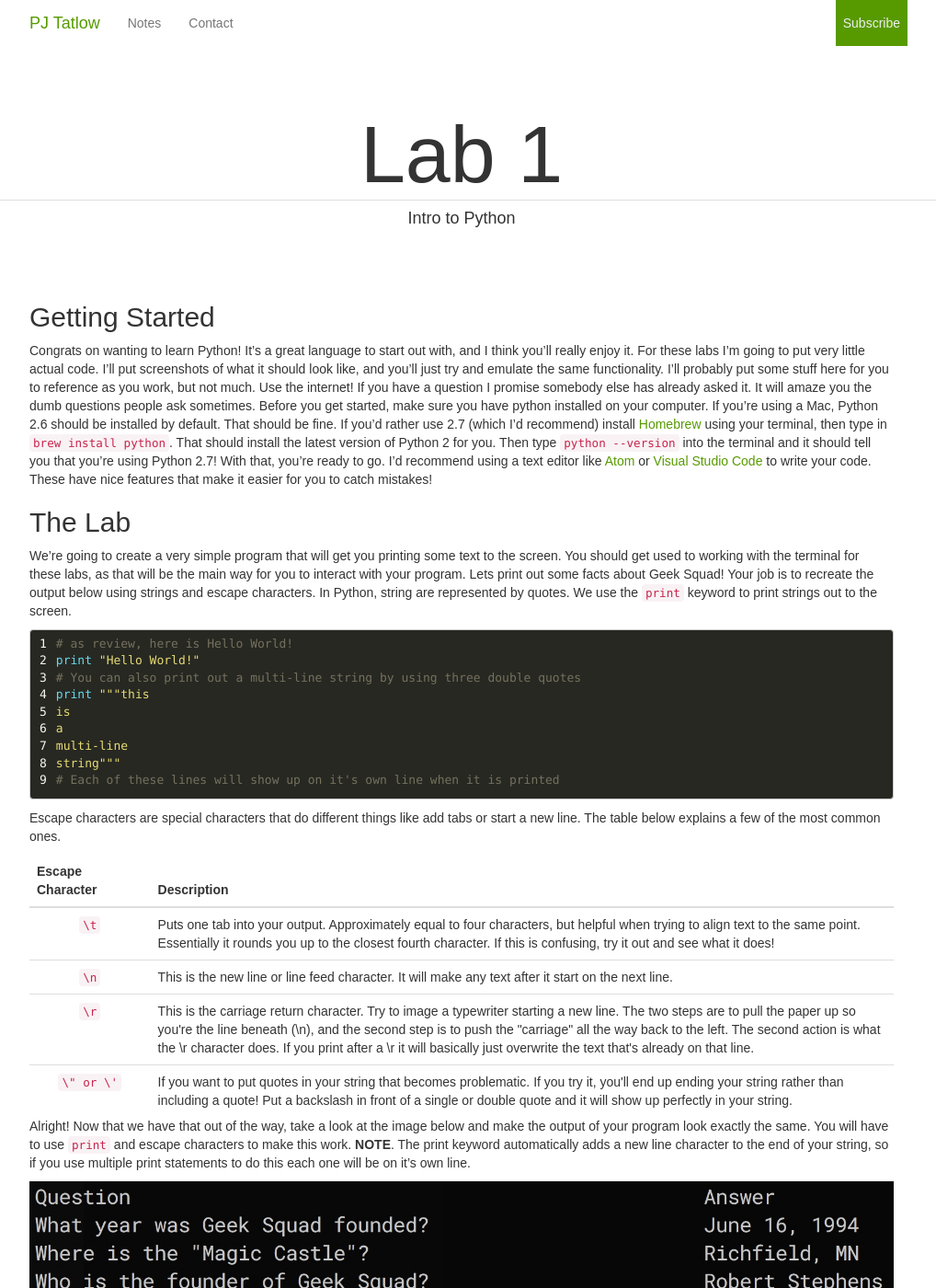
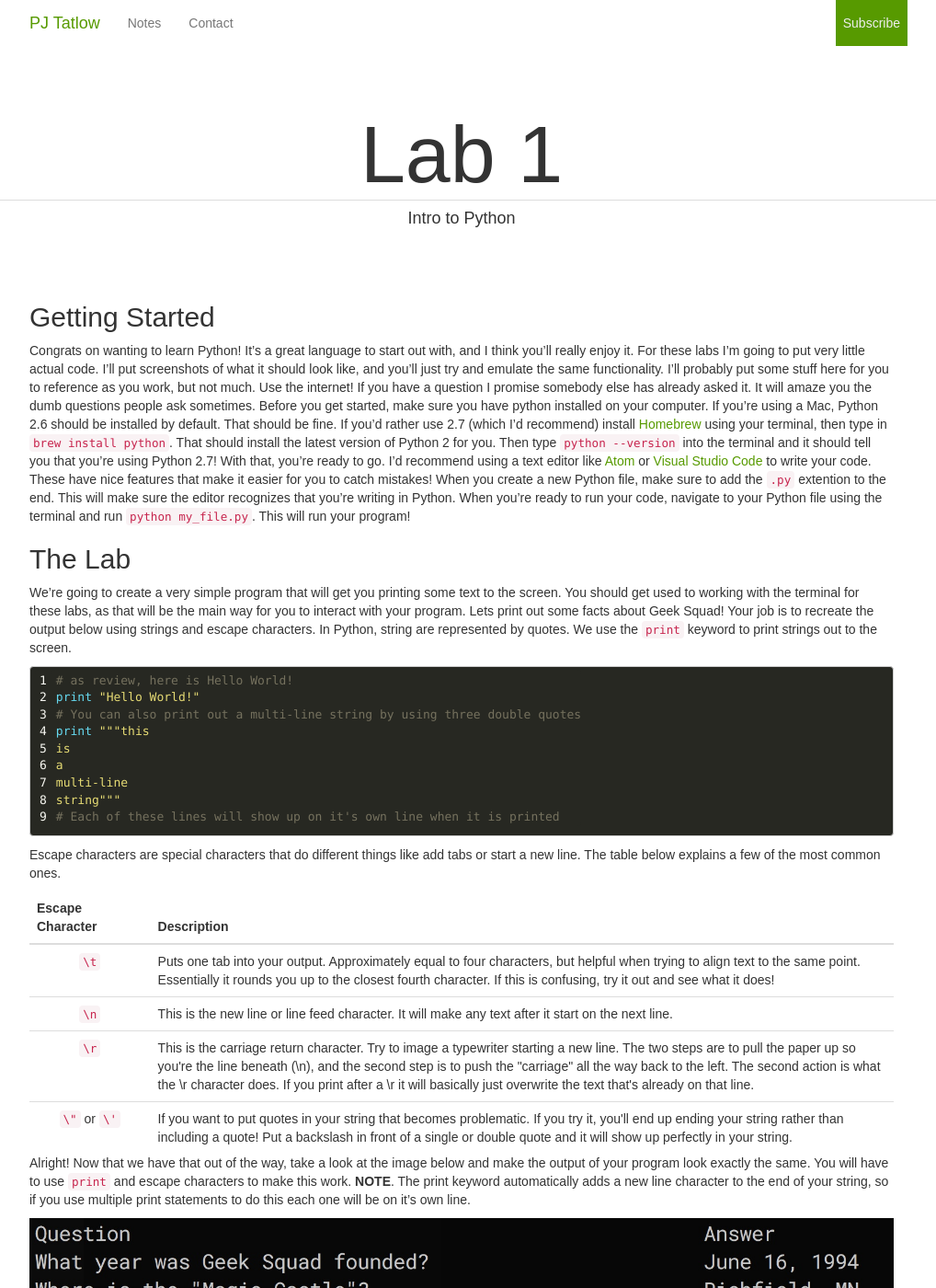
Before and after one commit to payhota/pjtatlow.github.io, a Jekyll site: the page built from python_labs/lab1.md, in a window 1280 px wide and 1400 px high. Shown: the whole window at 92% size, without its empty margins (138-1156 px from the left). Built offline with Jekyll 4.4.1, drawn with Linux system fonts in a browser that asks for light colours; nearby versions of some CDN libraries; comment, search, counter and statistics services are not loaded.

Commit message:
Started Python Tutorial

```diff
--- a/python_labs/lab1.md
+++ b/python_labs/lab1.md
@@ -16,7 +16,9 @@ Python 2.6 should be installed by default. That should be fine. If you'd rather
 using your terminal, then type in `brew install python`. That should install the latest version of Python 2 for you. Then type `python --version`
 into the terminal and it should tell you that you're using Python 2.7! With that, you're ready to go. I'd recommend using a text editor like
 [Atom](https://atom.io) or [Visual Studio Code](https://code.visualstudio.com) to write your code. These have nice features that make it easier
-for you to catch mistakes!
+for you to catch mistakes! When you create a new Python file, make sure to add the `.py` extention to the end. This will make sure the editor
+recognizes that you're writing in Python. When you're ready to run your code, navigate to your Python file using the terminal and run
+`python my_file.py`. This will run your program!
 
 ## The Lab
 
@@ -62,7 +64,7 @@ most common ones.
       what the \r character does. If you print after a \r it will basically just overwrite the text that's already on that line.</td>
     </tr>
     <tr>
-      <td class="center-cell"><code>\" or \'</code></td>
+      <td class="center-cell"><code>\"</code> or <code>\'</code></td>
       <td>If you want to put quotes in your string that becomes problematic. If you try it, you'll end up ending your string rather than
       including a quote! Put a backslash in front of a single or double quote and it will show up perfectly in your string.</td>
     </tr>
```
